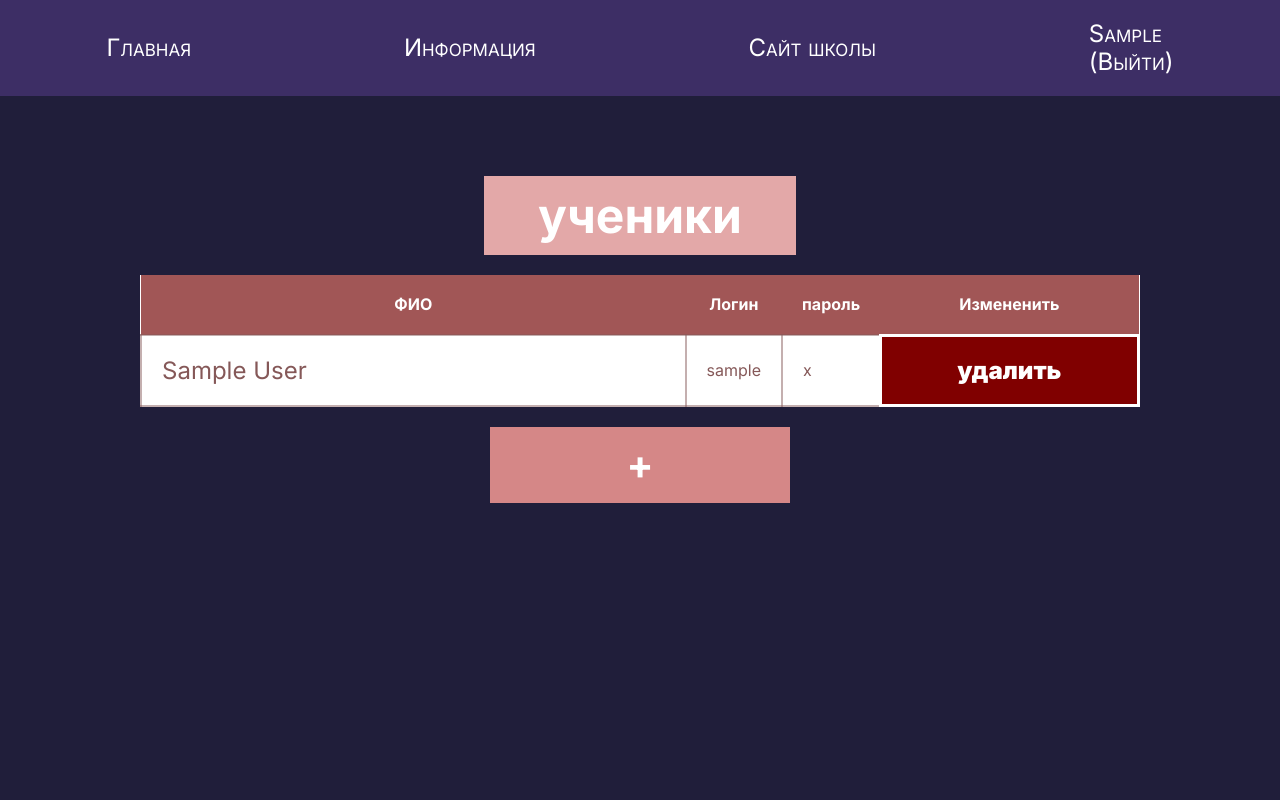
After one commit to Winushkin/PortKeeper, a Flask app: page /classes/group/1 in a window 1280 px wide. The commit adds this page. Run offline with Flask 3, Linux system fonts and the light colour scheme; the visitor is signed in with stand-in values (Sample User, id 1); tables that the repository leaves empty hold one stand-in row (values such as "Sample post").

Commit message:
alll updates

```diff
--- a/data/students.py
+++ b/data/students.py
@@ -29,8 +29,7 @@ class Student(SqlAlchemyBase):
             "password": self.password,
             "birth_date": self.birth_date,
             "created_date": self.created_date,
-            "teacher_id": self.teacher_id,
-            "group": self.group,
+            "teacher_id": self.teacher_id
 
         }
         return dict_obj
--- a/forms/StudentAdd_form.py
+++ b/forms/StudentAdd_form.py
@@ -4,5 +4,4 @@ from wtforms.validators import DataRequired
 
 class AddStudents(FlaskForm):
     student_name = StringField(validators=[DataRequired()])
-    class_number = StringField(validators=[DataRequired()])
     submit = SubmitField("Добавить ученика")
--- a/main.py
+++ b/main.py
@@ -8,6 +8,7 @@ from flask import Flask, render_template, redirect, session, request, send_from_
 from forms.login_form import LoginForm
 from forms.StudentAdd_form import AddStudents
 from forms.registration_form import RegistrationForm
+from forms.add_group_form import AddGroup
 
 from functions.login_generator import generate_login
 from functions.password_generator import generate_password
@@ -115,7 +116,6 @@ def student_login():
             session["name"] = student.name
             session["login"] = student.login
             session["birth-date"] = student.birth_date
-            session["class"] = student.group
             return redirect(url_for("profile"))
     return render_template("student-login.html", form=form, title="Student Login")
 
@@ -132,33 +132,66 @@ def classes():
         teacher.avatar = img_bytes
         db_sess.commit()
     teacher = db_sess.query(Teacher).filter(Teacher.id == session["teacher_id"]).first()
-    groups = db_sess.query(Group).filter
-    students = db_sess.query(Student).filter(Student.teacher_id == teacher.id).all()
+    groups = db_sess.query(Group).filter(Group.teacher_id == teacher.id).all()
+    return render_template("classes.html", groups=groups, title="Teacher profile", teacher=teacher)
 
-    return render_template("classes.html", students=students, title="Teacher profile", teacher=teacher)
+
+@app.route("/classes/group/<string:group_id>")
+def classes_group(group_id):
+    if "teacher_id" in session:
+        db_sess = db_session.create_session()
+        students_to_groups = db_sess.query(GroupToStudent).filter(GroupToStudent.group_id == group_id).all()
+        students = [db_sess.query(Student).filter(Student.id == field.student_id).first() for field in students_to_groups]
+        return render_template("group_students.html", title="Students", group_id=group_id, students=students)
+    return redirect(url_for("index"))
 
 
 @app.route("/classes/settings")
 def settings():
     db_sess = db_session.create_session()
     students = db_sess.query(Student).filter(Student.teacher_id == session["teacher_id"])
-    return render_template("settings.html", students=students, title="settings", )
+    return render_template("student_settings.html", students=students, title="settings")
 
 
 @app.route("/delete_student/<string:student_id>")
 def delete_student(student_id):
-    db_sess = db_session.create_session()
-    db_sess.query(Student).filter(Student.id == student_id).delete()
-    db_sess.commit()
-    return redirect(url_for("settings"))
+    if "teacher_id" in session:
+        db_sess = db_session.create_session()
+        db_sess.query(Student).filter(Student.id == student_id).delete()
+        db_sess.commit()
+        return redirect(url_for("settings"))
+    return redirect(url_for("index"))
 
+
+@app.route("/delete_group/<string:group_id>")
+def delete_group(group_id):
+    if "teacher_id" in session:
+        db_sess = db_session.create_session()
+        db_sess.query(Group).filter(Group.id == group_id).delete()
+        # db_sess.query(GroupToStudent).filter(GroupToStudent.group_id == group_id).delete()
+        db_sess.commit()
+        return redirect(url_for("classes"))
+    return redirect(url_for("index"))
+
+@app.route("/add_group",methods=["POST", "GET"])
+def add_group():
+    if "teacher_id" in session:
+        form = AddGroup()
+        if form.validate_on_submit():
+            db_sess = db_session.create_session()
+            name = form.name.data
+            group = Group()
+            group.name = name
+            group.teacher_id = int(session["teacher_id"])
+            db_sess.add(group)
+            db_sess.commit()
+            return redirect(url_for("classes"))
+    return render_template("add-group.html", form=form)
 
 @app.route("/profile/<student_id>", methods=["POST", "GET"])
 def profile_by_id(student_id):
     db_sess = db_session.create_session()
-    #student = db_sess.query(Student).filter(Student.id == student_id).first()
     portfolio = db_sess.query(Portfolio).filter(Portfolio.student_id == student_id).all()
-    #exams = db_sess.query(Exam).filter(Exam.student_id == student_id).all()
     if request.method == "POST":
         db_sess.query(Exam).filter(Exam.student_id == student_id).delete()
         for i in range(1, 5):
@@ -207,21 +240,27 @@ def profile():
     return render_template("student-profile.html", title="Student profile", student=student, port=portfolio,
                                                 exams=exams, subjects=exams_subjects)
 
-@app.route("/add-student", methods=["POST", "GET"])
-def add_student():
+@app.route("/<string:group_id>/add-student", methods=["POST", "GET"])
+def add_student(group_id):
     form = AddStudents()
     if "teacher_id" in session:
         if form.validate_on_submit():
             db_sess = db_session.create_session()
             student = Student()
             student.name = form.student_name.data
-            student.login = generate_login(student.name)
+            login = generate_login(student.name)
+            student.login = login
             student.password = generate_password()
             student.teacher_id = session["teacher_id"]
-            student.group = form.class_number.data
             db_sess.add(student)
             db_sess.commit()
-            return redirect("classes")
+            student = db_sess.query(Student).filter(Student.login == login).first()
+            group_to_stud = GroupToStudent()
+            group_to_stud.group_id = group_id
+            group_to_stud.student_id = student.id
+            db_sess.add(group_to_stud)
+            db_sess.commit()
+            return redirect(url_for("classes_group", group_id=group_id))
     else:
         return redirect("index")
     return render_template("add-students.html", title="new student", form=form)
--- a/requirements.txt
+++ b/requirements.txt
@@ -1,4 +1,4 @@
-Flask~=2.3.2
+Flask~=2.2.5
 fitz~=0.0.1.dev2
 requests==2.31.0
 SQLAlchemy==2.0.15
--- a/static/css/styles.css
+++ b/static/css/styles.css
@@ -356,7 +356,7 @@ input::placeholder {
 
 .students {
     background-color: #FFFFFF;
-    width: 600px;
+    width: 500px;
 }
 
 .students-settings {
@@ -366,21 +366,19 @@ input::placeholder {
 }
 
 
-thead {
-    display: flex;
-}
-.students-list {
+
+
+.groups-list {
     display: flex;
     flex-direction: column;
     width: 100%;
     overflow-y: scroll;
-    height: 300px;
+    height: 250px;
     justify-content: stretch;
 }
 
 tr {
     width: 100%;
-    display: flex;
     align-items: stretch;
 }
 .students td{
@@ -388,19 +386,41 @@ tr {
 }
 
 
+.subjects-table{
+    width: 100%;
+}
+
 .student th:first-child, td:first-child {
-    width: 60%;
+    width: 100%;
 }
 .student th:last-child, td:last-child {
     width: 25%;
 }
 
-th:first-child, td:first-child {
+
+.marks th:first-child, td:first-child {
     width: 70%;
 }
-th:last-child, td:last-child {
+.marks th:last-child, td:last-child {
     width: 30%;
 }
+
+
+.students-list th:first-child, td:first-child {
+    width: 70%;
+}
+.students-list th:last-child, td:last-child {
+    width: 100%;
+}
+
+.students-settings th:first-child, td:first-child {
+    width: 70%;
+}
+.students-settings th:last-child, td:last-child {
+    width: 100%;
+}
+
+
 .btn-red{
     background-color: #800000;
     border: #c5afb0;
@@ -412,12 +432,9 @@ th:last-child, td:last-child {
     min-width: 48%;
 }
 
-.CLASS{
-    min-width: 8%;
-}
 
 .LOGIN{
-    min-width: 13%;
+    min-width: 24%;
 }
 
 .PASS{
@@ -425,7 +442,7 @@ th:last-child, td:last-child {
 }
 
 .CHANGE{
-    min-width: 8%;
+    min-width: 4%;
 }
 
 
@@ -481,20 +498,9 @@ th:last-child, td:last-child {
 }
 
 
-
-
 .avatar-1 {
     padding: 20px;
 }
-
-
-
-
-/* .container-teacher-profile {
-    text-align: center;
-} */
-
-
 
 
 .profile {
@@ -507,8 +513,20 @@ th:last-child, td:last-child {
     align-items: center;
 }
 
+.group-title{
+    width: 100%
+}
 
+.group-name{
+    width: 75%;
+    color: #201E3A;
 
+}
+.group-delete{
+    width: 25%;
+    background-color: #f33f3f;
+    color: #201E3A;
+}
 
 .abt {
     width: 100%;
@@ -552,6 +570,7 @@ th, td {
 
 .student-link{
     color: #855858;
+    width: 100%;
 }
 
 .student-class {
@@ -629,6 +648,10 @@ th {
 
 .marks-tb {
     max-width: 100%;
+}
+
+.marks th{
+    width: 100%;
 }
 
 
--- a/templates/add-students.html
+++ b/templates/add-students.html
@@ -10,11 +10,6 @@
                 <div class="error">{{ error }}</div>
             {% endfor %}
 
-            {{ form.class_number(class="password", placeholder="Введите класс") }}
-            {% for error in form.class_number.errors %}
-                <div class="error">{{ error }}</div>
-            {% endfor %}
-
             {{ form.submit(class="button-3") }}
         </form>
     </section>
--- /dev/null
+++ b/templates/group_students.html
@@ -0,0 +1,29 @@
+{% extends 'base.html' %}
+{% block content %}
+  <section class="profile-page">
+    <div class="st-table">
+      <p class="tittle-kl"><strong>ученики</strong></p>
+      <table class="students-settings">
+        <thead>
+          <tr>
+            <th class="FIO">ФИО</th>
+            <th class="LOGIN">Логин</th>
+            <th class="PASS">пароль</th>
+            <th class="CHANGE">Измененить</th>
+          </tr>
+        </thead>
+        <tbody class="students-list">
+          {% for student in students %}
+            <tr>
+              <td class="FIO"><a class="student-link" href="/profile/{{student.id}}">{{student.name}}</a></td>
+              <td class="LOGIN">{{student.login}}</td>
+              <td class="PASS">{{student.password}}</td>
+              <th class="CHANGE btn-red"><a href="/delete_student/{{student.id}}"><strong>удалить</strong></a></th>
+            </tr>
+          {% endfor %}
+        </tbody>
+      </table>
+      <a href="/{{group_id}}/add-student" class="button-plus"><strong>+</strong></a>
+    </div>
+  </section>
+{% endblock %}
```
Also changed, not shown: forms/add_group_form.py (added, +7 -0 lines), templates/add-group.html (added, +16 -0 lines), templates/classes.html (+7 -8 lines), templates/student_settings.html (renamed from templates/settings.html), 1 other file.
